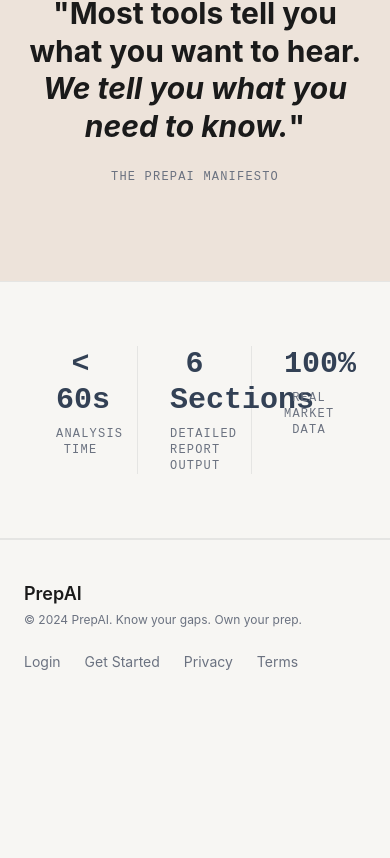
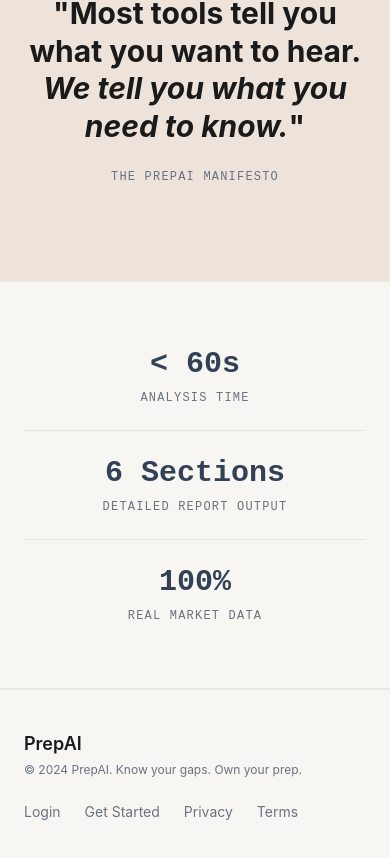
Before and after one commit to adii4040/prepAi.frontend, a React (Vite) app: page / in a window 390 px wide. Shown: the part 4389-5247 px from the top of the page. Before the commit the page ends 5101 px from the top, so only its background shows below. Built offline with nearby package versions, Linux system fonts and the light colour scheme; no server answers.

Commit message:
feat: add StatsSection component to landing page display key metrics

```diff
--- a/src/pages/Landing/components/StatsSection.tsx
+++ b/src/pages/Landing/components/StatsSection.tsx
@@ -8,9 +8,9 @@
   return (
     <section className="bg-app py-16 border-y border-border">
       <div className="max-w-3xl mx-auto px-6">
-        <div className="grid grid-cols-3 divide-x divide-border">
+        <div className="grid grid-cols-1 md:grid-cols-3 divide-y md:divide-y-0 md:divide-x divide-border">
           {stats.map((stat) => (
-            <div key={stat.label} className="text-center px-8">
+            <div key={stat.label} className="text-center py-6 md:py-0 md:px-8 first:pt-0 md:first:pt-0 last:pb-0 md:last:pb-0">
               <p className="font-label text-3xl lg:text-4xl font-bold text-primary mb-2">
                 {stat.value}
               </p>
```
